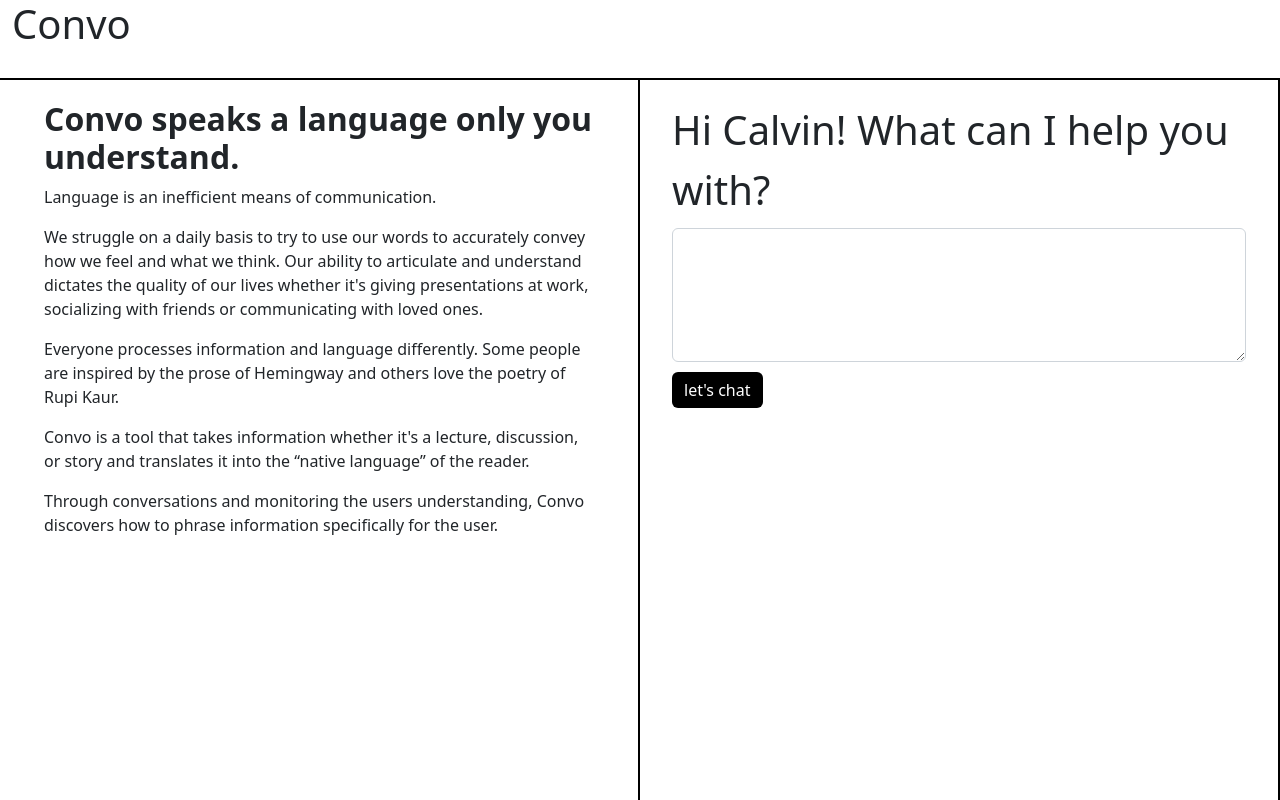
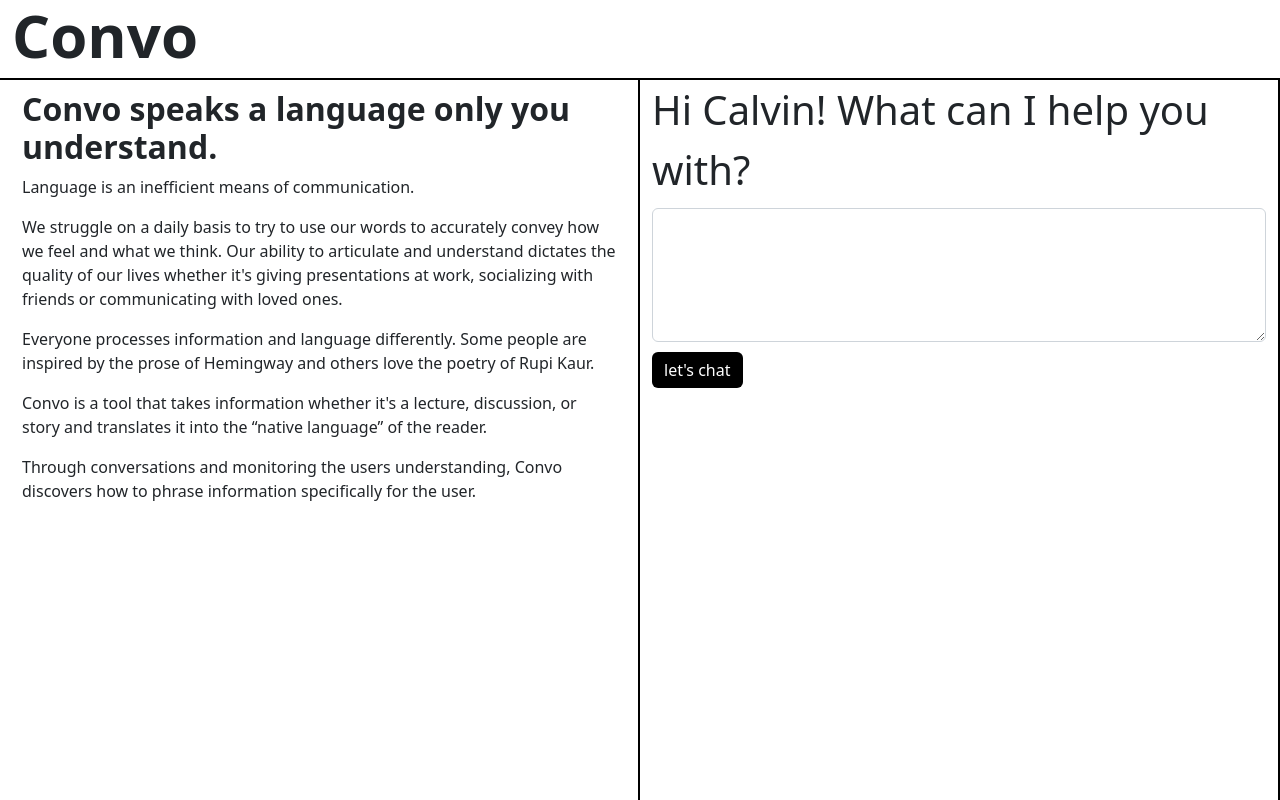
Before and after one commit to AnakinTrotter/lahacks-2023, a Next.js app in the folder convo/: page / in a window 1280 px wide. Built offline with nearby package versions, Linux system fonts and the light colour scheme.

Commit message:
style changes

```diff
--- /dev/null
+++ b/convo/src/components/Header.js
@@ -0,0 +1,30 @@
+import React from 'react'
+
+const Header = () => {
+  return (
+    <div id="top" className="row" style={{
+        display:'flex',
+        flexDirection:'row',
+        alignItems:'flex-start',
+        justifyItems:'flex-start',
+        justifyContent:'flex-start',
+        borderBottom: '2px solid black',
+        position: 'absolute',
+        backgroundColor: 'white',
+        height: '10vh',
+        width: '100%' ,
+        }}>
+
+        <div style={{
+            fontSize:'60px',
+            marginTop:'-10px',
+            position:'relative'
+        }} >
+
+                <b>Convo</b>
+        </div>
+    </div>
+  )
+}
+
+export default Header
--- a/convo/src/components/InfoText.js
+++ b/convo/src/components/InfoText.js
@@ -1,12 +1,12 @@
 import { Container } from "react-bootstrap";
 
 export default function InfoText() {
-    return <Container>
+    return <div>
         <h2><b>Convo speaks a language only you understand.</b></h2>
         <p>Language is an inefficient means of communication.</p>
         <p>We struggle on a daily basis to try to use our words to accurately convey how we feel and what we think. Our ability to articulate and understand dictates the quality of our lives whether it's giving presentations at work, socializing with friends or communicating with loved ones.</p>
         <p>Everyone processes information and language differently. Some people are inspired by the prose of Hemingway and others love the poetry of Rupi Kaur.</p>
         <p>Convo is a tool that takes information whether it's a lecture, discussion, or story and translates it into the “native language” of the reader.</p>
         <p>Through conversations and monitoring the users understanding, Convo discovers how to phrase information specifically for the user.</p>
-    </Container>
+    </div>
 }
--- a/convo/src/components/LandingPage.js
+++ b/convo/src/components/LandingPage.js
@@ -2,6 +2,7 @@
 import Button from 'react-bootstrap/Button'
 import { Form } from 'react-bootstrap';
 import InfoText from '@/components/InfoText';
+import Header from './Header';
 import { useState } from 'react';
 import { useRouter } from 'next/router';
 import { createSession } from '@/database/dbUtils';
@@ -35,19 +36,16 @@
 
   return (
     <Container fluid style={{ maxHeight: '100vh' }}>
-      <div className="row" style={{ borderBottom: '2px solid black', position: 'absolute', backgroundColor: 'white', height: '10vh', width: '100%' }}>
-        <h1>Convo</h1>
-
-      </div>
+      <Header/>
       <div className="row align-items-start">
         <div className="col" style={{ paddingTop: '10vh', height: '100vh', borderRight: '2px solid black' }}>
-          <div style={{ margin: '20px' }}>
+          <div style={{ margin: '10px' }}>
             <InfoText />
           </div>
         </div>
 
         <div className="col" style={{ paddingTop: '10vh', height: '100vh', borderRight: '2px solid black' }}>
-          <div style={{ margin: '20px' }}>
+          <div>
             <Form onSubmit={handleFormSubmit}>
               <Form.Group controlId="formBasicInput form-inline">
                 <Form.Label style={{ fontSize: '40px' }}>Hi Calvin! What can I help you with?</Form.Label>
```
Also changed, not shown: convo/src/components/DisplayPage.js (+4 -7 lines).
